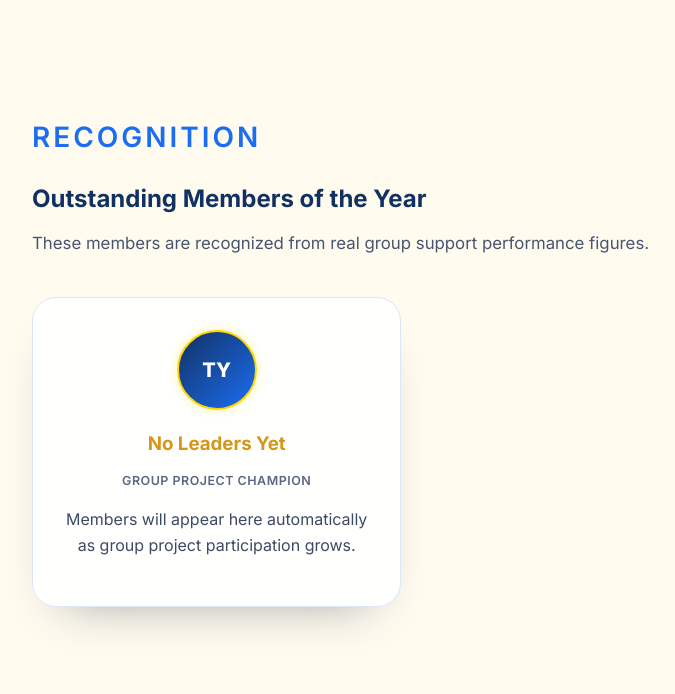
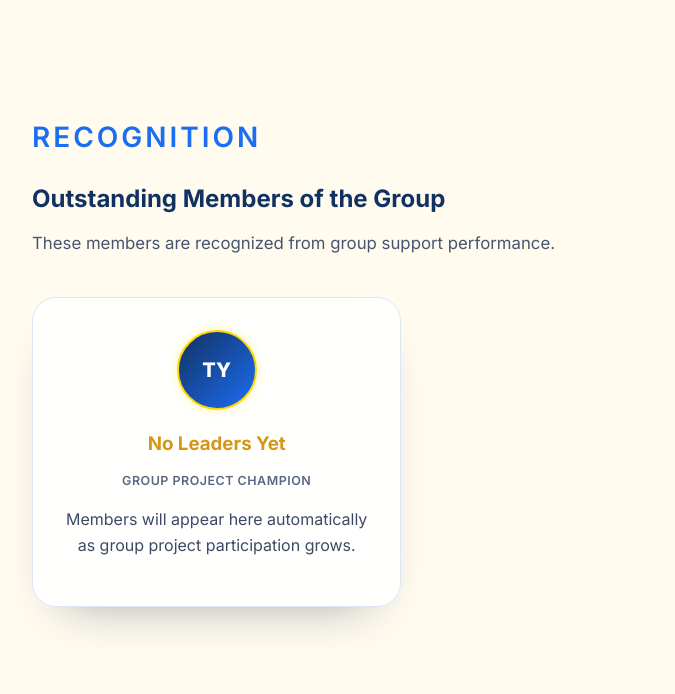
Before and after one commit to Vincentchirchir/tambul-youths-portal, a Django app: page / in a window 1280 px wide. Shown: the part 5272-5966 px from the top of the page, without its empty margins (28-703 px from the left). Run offline with Django 5.2, Linux system fonts and the light colour scheme; data comes from the database, SQL or seed files in the repository; data that the repository does not hold is empty; parts of the project's set-up code (start-up, migrations or seed data) failed here and were passed over.

Commit message:
Update homepage

```diff
--- a/core/templates/core/index.html
+++ b/core/templates/core/index.html
@@ -476,10 +476,9 @@ Hustle Youth Group{% endblock %} {% block extra_css %}
     <div class="container insights">
       <div>
         <p class="eyebrow" id="members-title">Recognition</p>
-        <h2>Outstanding Members of the Year</h2>
+        <h2>Outstanding Members of the Group</h2>
         <p class="section-intro">
-          These members are recognized from real group support performance
-          figures.
+          These members are recognized from group support performance.
         </p>
       </div>
 
```
